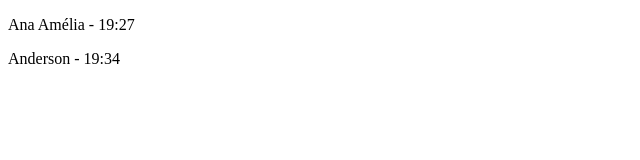
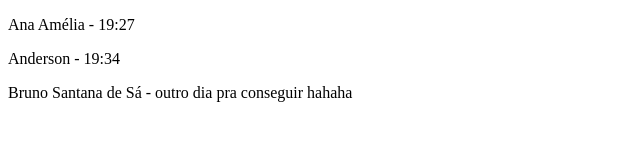
Before and after one commit to anaabalbi/testegit, a plain HTML site: page index.html in a window 1280 px wide. Shown: the whole page, without its empty margins (0-640 px from the left). Drawn offline with Linux system fonts and the light colour scheme.

Commit message:
git commit -m "terceiro commit"

```diff
--- a/index.html
+++ b/index.html
@@ -9,5 +9,6 @@
 <body>
     <p>Ana Amélia - 19:27</p>
     <p>Anderson - 19:34</p>
+    <p>Bruno Santana de Sá - outro dia pra conseguir hahaha</p>
 </body>
 </html>
```
